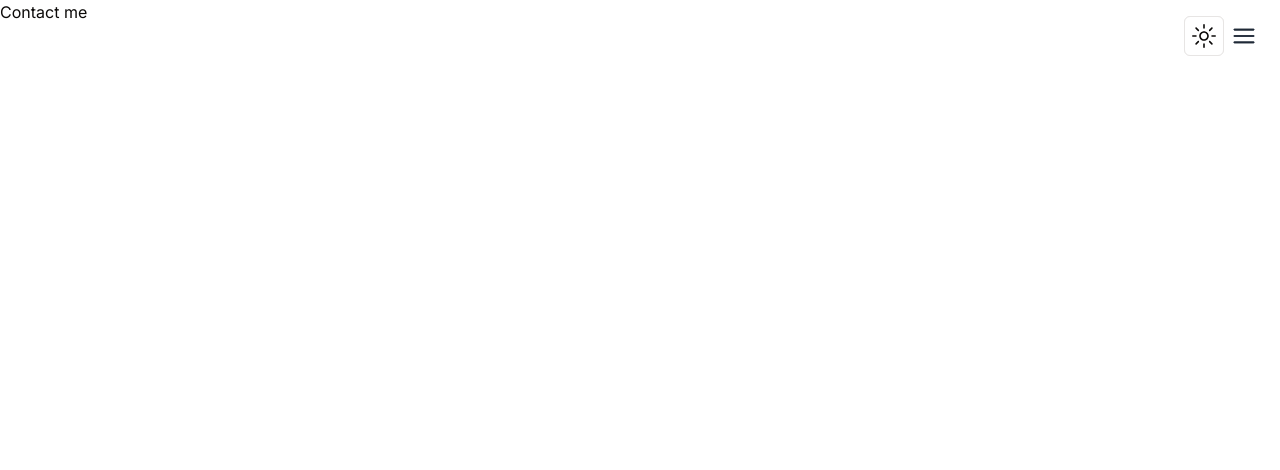
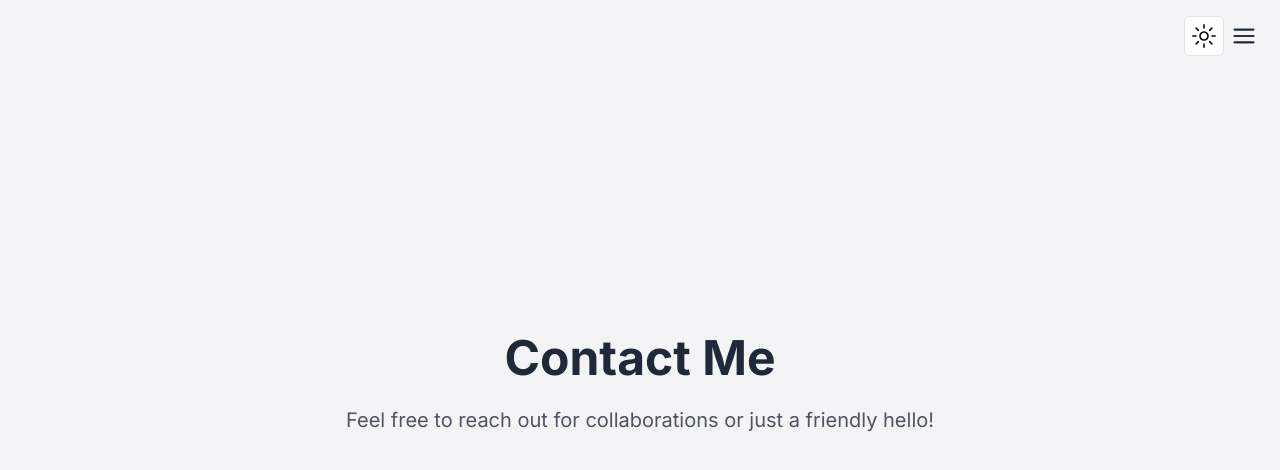
Before and after one commit to SantiZetina/sz-dashboard, a Next.js app: page /contact in a window 1280 px wide. Shown: the top 470 px of the page. Built offline with nearby package versions, Linux system fonts and the light colour scheme.

Commit message:
Update contact and welcome page layout

```diff
--- a/app/contact/page.tsx
+++ b/app/contact/page.tsx
@@ -3,7 +3,18 @@ import RootLayout from "../layout";
 export default function ContactPage() {
     return (
         <RootLayout>
-        <h1>Contact me</h1>
+            <div className="flex flex-col items-center justify-center min-h-screen px-4 py-8 bg-gray-100 dark:bg-gray-900 text-center">
+                <h1 className="text-4xl font-bold text-gray-800 dark:text-white sm:text-5xl">
+                    Contact Me
+                </h1>
+                <p className="mt-4 text-lg text-gray-600 dark:text-gray-300 sm:mt-6 sm:text-xl">
+                    Feel free to reach out for collaborations or just a friendly hello!
+                </p>
+                <div className="mt-8">
+                    {/* Contact form or contact information here */}
+                    {/* You can later add a form with input fields for name, email, message, etc. */}
+                </div>
+            </div>
         </RootLayout>
-    )
+    );
 }
--- a/app/page.tsx
+++ b/app/page.tsx
@@ -9,7 +9,7 @@ export default function Page() {
   return (
     <main className='flex min-h-screen flex-col p-4 sm:p-6'>
       <div className='flex flex-col items-center justify-center text-center gap-y-8 flex-1 px-4 sm:px-6 pb-24'>
-        <h1 className="text-3xl sm:text-6xl md:text-8xl lg:text-8xl font-bold">
+        <h1 className="text-4xl sm:text-6xl md:text-8xl lg:text-9xl font-bold">
           Welcome
         </h1>
         <div className="max-w-full mx-auto">
```
